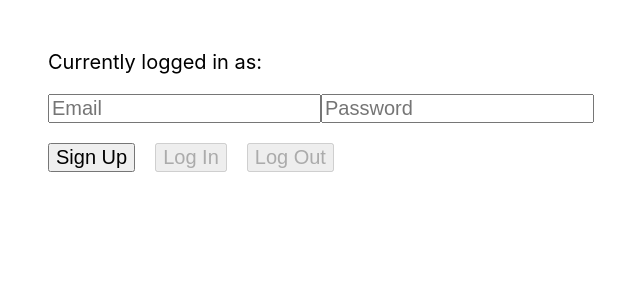
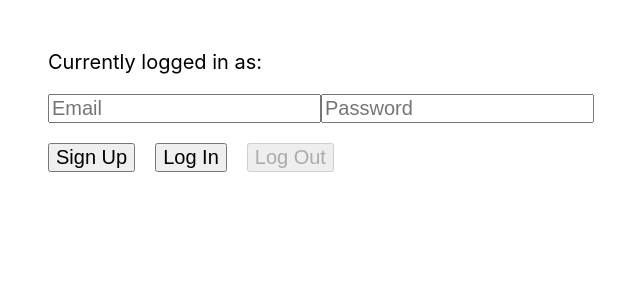
Before and after one commit to talalhamzeh/project-02-TRx, a React (Create React App) app: page / in a window 1280 px wide. Shown: the top 300 px of the page, without its empty margins (2-642 px from the left). Built offline with nearby package versions, Linux system fonts and the light colour scheme; no server answers.

Commit message:
some changes

```diff
--- a/src/App.js
+++ b/src/App.js
@@ -50,7 +50,7 @@ export default function App() {
       </div>
 
       <button disabled={ loading || currentUser } onClick={handleSignup}>Sign Up</button>
-      <button disabled={ loading || !currentUser } onClick={handleLogin}>Log In</button>
+      <button disabled={ loading || currentUser } onClick={handleLogin}>Log In</button>
 
       <button disabled={ loading || !currentUser } onClick={handleLogout}>Log Out</button>
 
```
